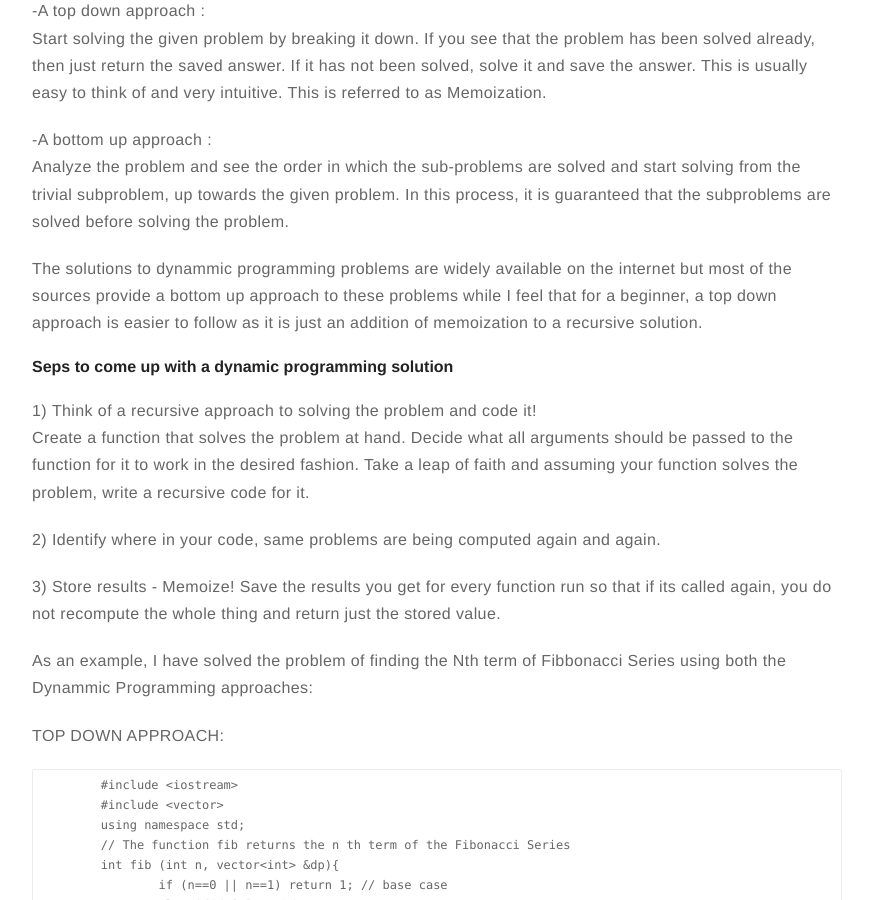
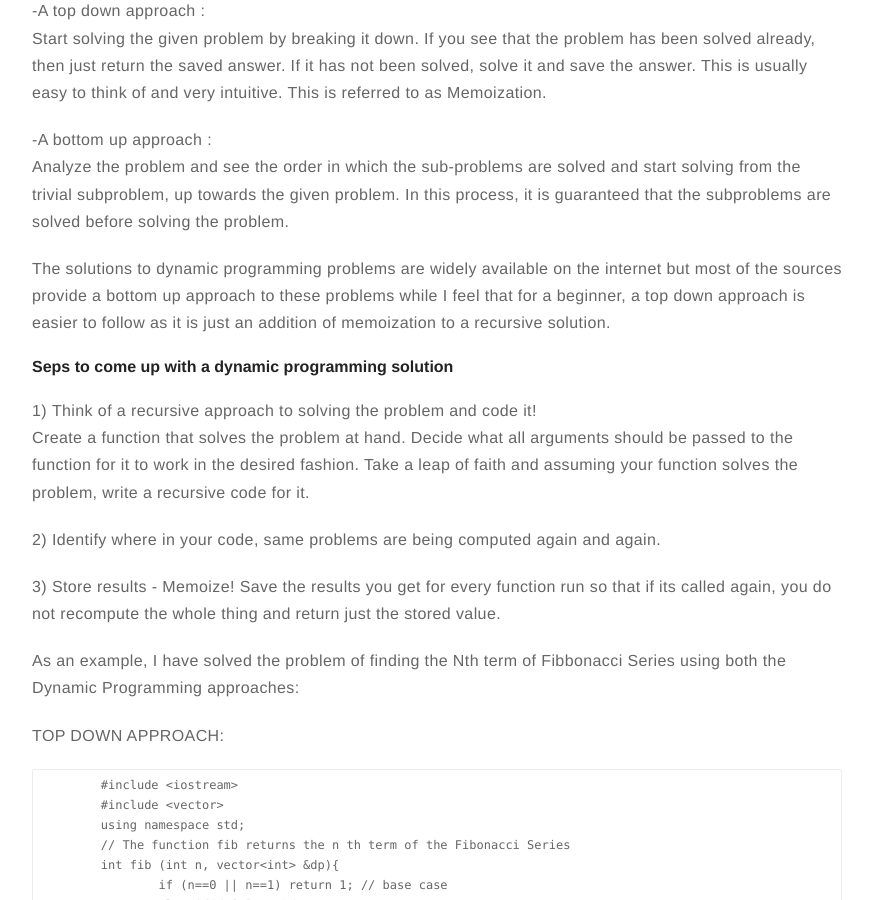
Before and after one commit to surabhibhargava/surabhibhargava.github.io, a Jekyll site: the page built from _posts/2015-02-05-Dynammic Programming - A top down approach.md, in a window 1280 px wide and 900 px high, scrolled down 915 px. Shown: the whole window, without its empty margins (203-1076 px from the left). Built offline with Jekyll 4.4.1, drawn with Linux system fonts in a browser that asks for light colours; comment, search, counter and statistics services are not loaded; some of the changed text lies outside the part shown.

Commit message:
Update 2015-02-05-Dynammic Programming - A top down approach.md

```diff
--- a/_posts/2015-02-05-Dynammic Programming - A top down approach.md
+++ b/_posts/2015-02-05-Dynammic Programming - A top down approach.md
@@ -1,5 +1,5 @@
 ---
-title: "Dynammic Programming: Top Down approach"
+title: "Dynamic Programming: Top Down approach"
 layout: post
 date: 2015-02-05 00:00
 <!-- image: /assets/images/markdown.jpg -->
@@ -8,10 +8,10 @@
 
 category: blog
 author: surabhibhargava
-description: Top Down Approach to Dynammic Programming
+description: Top Down Approach to Dynamic Programming
 ---
 
-<h3><b>What is Dynammic Programming?!? </b></h3>
+<h3><b>What is Dynamic Programming?!? </b></h3>
 
 Dynamic programming or DP is a very powerful technique to solve a particular class of problems. The idea is very simple - If you have solved a problem with the given input, then save the result for future reference, so as to avoid solving the same problem again.
 
@@ -36,7 +36,7 @@
 
 -A bottom up approach :<br>  Analyze the problem and see the order in which the sub-problems are solved and start solving from the trivial subproblem, up towards the given problem. In this process, it is guaranteed that the subproblems are solved before solving the problem.
 
-The solutions to dynammic programming problems are widely available on the internet but most of the sources provide a bottom up approach to these problems while I feel that for a beginner, a top down approach is easier to follow as it is just an addition of memoization to a recursive solution.
+The solutions to dynamic programming problems are widely available on the internet but most of the sources provide a bottom up approach to these problems while I feel that for a beginner, a top down approach is easier to follow as it is just an addition of memoization to a recursive solution.
 
 <h4><b> Seps to come up with a dynamic programming solution </b></h4>
 
@@ -48,7 +48,7 @@
 3) <b> Store results - Memoize! </b>
 Save the results you get for every function run so that if its called again, you do not recompute the whole thing and return just the stored value.
 
-As an example, I have solved the problem of finding the Nth term of Fibbonacci Series using both the Dynammic Programming approaches:
+As an example, I have solved the problem of finding the Nth term of Fibbonacci Series using both the Dynamic Programming approaches:
 
 TOP DOWN APPROACH:
 
@@ -102,7 +102,7 @@
 
 The idea behind these is essentially the same - "Save the results you get for every function run so that if its called again, you do not recompute the whole thing and return just the stored value."
 
-I have solved various Dynammic Programming problems using the top down approach which can be found <a href="https://github.com/surabhibhargava/Dynammic-Programming-Top-Down-Approach" target="_blank">here</a>.<br>
+I have solved various Dynamic Programming problems using the top down approach which can be found <a href="https://github.com/surabhibhargava/Dynammic-Programming-Top-Down-Approach" target="_blank">here</a>.<br>
 The idea behind DP is very simple but solving these problems may get overwhelming. <br>
 Following is a list of resources that I followed for understanding DP.<br>
 -<a href="http://www.geeksforgeeks.org/fundamentals-of-algorithms/#DynamicProgramming" target="_blank">GeeksForGeeks</a><br>
```
